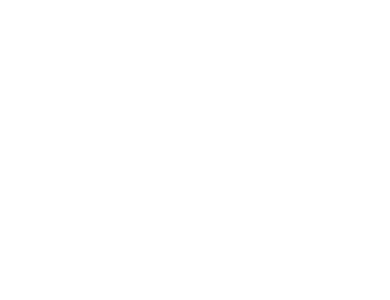
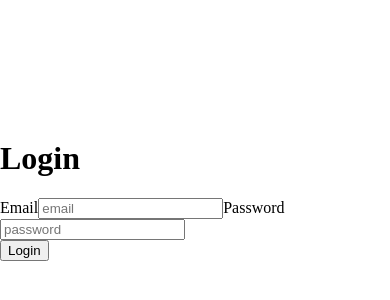
Before and after one commit to mohammadturaab/color-mobile-app-clone, a React Native app in the folder client/: screen / in a window 390 px wide. Shown: the part 232-532 px from the top of the page. Built offline with nearby package versions, Linux system fonts and the light colour scheme.

Commit message:
frontend login

```diff
--- a/client/App.js
+++ b/client/App.js
@@ -1,11 +1,13 @@
 import { StatusBar } from 'expo-status-bar';
 import React from 'react'
 import { StyleSheet, Text, View } from 'react-native';
+import Login  from '../client/src/components/Login'
 
 export default function App() {
   return (
     <View style={styles.container}>
       <StatusBar style="auto" />
+      <Login />
     </View>
   );
 }
--- /dev/null
+++ b/client/src/api/auth.service.js
@@ -0,0 +1,42 @@
+import client from "./axios.config";
+
+const auth = "/auth";
+const staff = "/staff";
+
+const register = (email, password, firstName, lastName) => {
+    return client
+    .post(`${auth}/register`, {email,password,firstName,lastName})
+    .then((res) => {console.log(res)})
+}
+
+
+const login = (email, password) => {
+    try {
+        return client
+        .post(`${auth}/login`, {email,password})
+        .then((res) => {
+            if(res.data.token) {
+                console.log(res.data.message)
+                localStorage.setItem("Staff", JSON.stringify(res.data.token))
+            }
+            return res.data.token;
+        })
+    }catch(err){
+        console.log(err)
+    }
+}
+
+const currentStaff = () => {
+    let Staff = localStorage.getItem("staff");
+    return JSON.parse(staff)
+}
+
+// const getProfile = () => {
+//     return client.get(`${staff}/profile`)
+// }
+
+const logout = () => {
+    localStorage.removeItem("Staff")
+}
+
+export {register, login, currentStaff, logout}
--- a/client/src/staff.service.js
+++ b/client/src/api/staff.service.js
@@ -5,5 +5,4 @@
     return client.get(`${staff}/${id}`)
 }
 
-
 export {show};
--- /dev/null
+++ b/client/src/components/Login/index.jsx
@@ -0,0 +1,56 @@
+import { useState } from "react";
+import * as authService from "../../api/auth.service";
+
+const Login = ( {checkUserActive} ) => {
+    const [email, setEmail] = useState("");
+    const [password, setPassword] =useState("");
+
+    const handleSubmit = async (e) => {
+        e.preventDefault();
+      await authService.login(email, password).then((res) =>{
+          //allows redirect after sign in dont delete
+         {checkUserActive();}
+            setEmail("");
+            setPassword("");
+        });
+
+        window.location.href="/";
+    };
+
+return (
+    <div className = "container">
+        <form className = "loginForm">
+        <h1 className="formTitle">Login</h1>
+            <div className = "loginContainer">
+            <label htmlFor="email">
+                Email</label>
+                <input
+                    className = "input"
+                    onChange={(e) => setEmail(e.target.value)}
+                    value={email}
+                    type="text"
+                    name="email"
+                    placeholder="email"
+                />
+            <label  htmlFor="password">
+                Password</label>
+                <input
+                    className = "input"
+                    onChange={(e) => setPassword(e.target.value)}
+                    value={password}
+                    type="password"
+                    name="password"
+                    placeholder="password"
+                />
+            </div>
+            <div >
+                <button className = "standardButton" onClick={handleSubmit}>
+                    Login
+                </button>
+            </div>
+        </form>
+    </div>
+);
+};
+
+export default Login;
```
Also changed, not shown: client/src/api/axios.config.js (renamed from client/src/axios.config.js).
